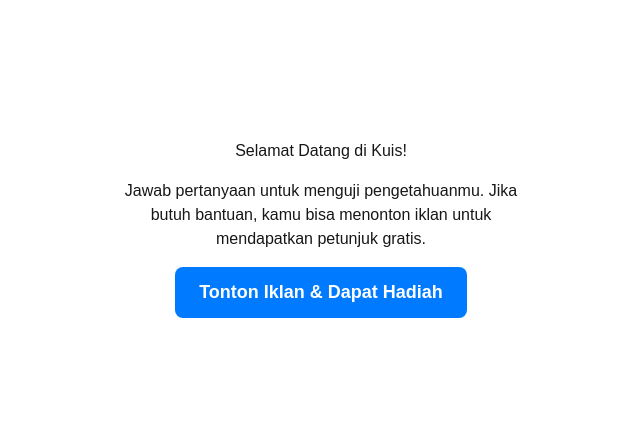
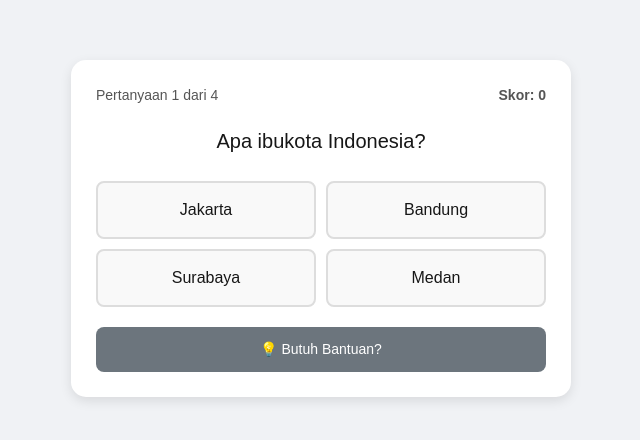
Before and after one commit to abdidigitaldotid/Kuiz, a Next.js app: page / in a window 1280 px wide. Shown: the part 172-612 px from the top of the page, without its empty margins (319-959 px from the left). Built offline with nearby package versions, Linux system fonts and the light colour scheme.

Commit message:
Integrate quiz logic with Monetag ads

```diff
--- a/app/page.tsx
+++ b/app/page.tsx
@@ -1,101 +1,184 @@
 // app/page.tsx
 
-"use client"; // Wajib ditambahkan untuk menggunakan hooks seperti useState dan useEffect
+"use client";
 
 import { useState, useEffect } from 'react';
 
-export default function HomePage() {
-  // State untuk melacak apakah iklan sedang dimuat, agar tombol tidak diklik berkali-kali
+// --- 1. DATA PERTANYAAN KUIS ---
+// Anda bisa menambah atau mengubah pertanyaan di sini
+const quizData = [
+  {
+    question: "Apa ibukota Indonesia?",
+    options: ["Jakarta", "Bandung", "Surabaya", "Medan"],
+    correctAnswer: "Jakarta",
+  },
+  {
+    question: "Siapakah presiden pertama Indonesia?",
+    options: ["Soeharto", "B.J. Habibie", "Soekarno", "Joko Widodo"],
+    correctAnswer: "Soekarno",
+  },
+  {
+    question: "Lagu kebangsaan Indonesia adalah...",
+    options: ["Garuda Pancasila", "Indonesia Raya", "Maju Tak Gentar", "Padamu Negeri"],
+    correctAnswer: "Indonesia Raya",
+  },
+  {
+    question: "Berapa hasil dari 5 x 10?",
+    options: ["40", "55", "60", "50"],
+    correctAnswer: "50",
+  },
+];
+
+export default function QuizPage() {
+  // --- 2. STATE MANAGEMENT KUIS ---
+  const [currentQuestionIndex, setCurrentQuestionIndex] = useState(0);
+  const [score, setScore] = useState(0);
+  const [selectedAnswer, setSelectedAnswer] = useState<string | null>(null);
+  const [showFeedback, setShowFeedback] = useState(false);
+  const [isQuizOver, setIsQuizOver] = useState(false);
   const [isAdLoading, setIsAdLoading] = useState(false);
 
-  // --- IKLAN 1: In-App Interstitial (Berjalan Otomatis) ---
-  useEffect(() => {
-    // Fungsi ini akan berjalan sekali saat halaman selesai dimuat
-    // Kita beri sedikit jeda agar SDK sempat termuat sepenuhnya
-    const timer = setTimeout(() => {
-      if (window.show_9867079) {
-        console.log("Memicu Iklan In-App Interstitial Otomatis...");
-        window.show_9867079({
-          type: 'inApp',
-          inAppSettings: {
-            frequency: 2,
-            capping: 0.1,
-            interval: 30,
-            timeout: 5,
-            everyPage: false,
-          },
-        });
-      }
-    }, 2000); // Jeda 2 detik sebelum iklan otomatis muncul
+  // --- 3. LOGIKA UTAMA KUIS ---
 
-    return () => clearTimeout(timer); // Membersihkan timer jika komponen di-unmount
-  }, []); // Array dependensi kosong memastikan ini hanya berjalan sekali
+  // Fungsi yang dijalankan saat user memilih jawaban
+  const handleAnswerClick = (answer: string) => {
+    if (showFeedback) return; // Jangan biarkan user menjawab lagi jika sudah dijawab
 
-  // --- IKLAN 2: Rewarded Interstitial (Dipicu oleh Klik Tombol) ---
+    setSelectedAnswer(answer);
+    setShowFeedback(true);
+
+    if (answer === quizData[currentQuestionIndex].correctAnswer) {
+      setScore(score + 10); // Tambah 10 poin jika benar
+    }
+  };
+
+  // Fungsi untuk lanjut ke pertanyaan berikutnya
+  const handleNextQuestion = () => {
+    setShowFeedback(false);
+    setSelectedAnswer(null);
+
+    if (currentQuestionIndex < quizData.length - 1) {
+      setCurrentQuestionIndex(currentQuestionIndex + 1);
+    } else {
+      setIsQuizOver(true); // Jika pertanyaan habis, kuis selesai
+    }
+  };
+
+  // Fungsi untuk mengulang kuis dari awal
+  const resetQuiz = () => {
+    setCurrentQuestionIndex(0);
+    setScore(0);
+    setSelectedAnswer(null);
+    setShowFeedback(false);
+    setIsQuizOver(false);
+  }
+
+  // --- 4. INTEGRASI IKLAN MONETAG ---
   const handleShowRewardedAd = () => {
-    if (isAdLoading) {
-      console.log("Iklan lain sedang diproses, mohon tunggu.");
-      return;
-    }
+    if (isAdLoading || showFeedback) return;
 
     if (window.show_9867079) {
-      console.log("Meminta Iklan Rewarded...");
       setIsAdLoading(true);
-
       window.show_9867079()
         .then(() => {
-          // Aksi yang dijalankan SETELAH pengguna menonton iklan
-          alert("Terima kasih sudah menonton! Anda mendapatkan 50 poin bonus!");
-          // Di sini Anda bisa menambahkan logika untuk memberi hadiah ke user
+          // INILAH HADIAHNYA: Setelah nonton iklan, jawaban yang benar akan ditandai
+          alert("Terima kasih! Jawaban yang benar telah ditandai.");
+          setSelectedAnswer(quizData[currentQuestionIndex].correctAnswer);
+          setShowFeedback(true); // Langsung tunjukkan feedback
         })
         .catch((error) => {
-          console.error("Terjadi error saat menampilkan iklan:", error);
+          console.error("Gagal menampilkan iklan:", error);
           alert("Oops, iklan gagal dimuat. Coba lagi nanti.");
         })
         .finally(() => {
-          // Pastikan state loading selalu kembali ke false setelah selesai
           setIsAdLoading(false);
         });
     } else {
-      alert("Fitur iklan belum siap, coba sesaat lagi.");
-      console.error("SDK Monetag belum termuat di window.");
+      alert("Fitur bantuan belum siap, coba sesaat lagi.");
     }
   };
 
+  // --- 5. TAMPILAN (RENDER UI) ---
+
+  // Tampilan saat kuis selesai
+  if (isQuizOver) {
+    return (
+      <main style={styles.container}>
+        <div style={styles.quizCard}>
+          <h1>Kuis Selesai!</h1>
+          <p style={styles.finalScore}>Skor Akhir Anda: {score}</p>
+          <button onClick={resetQuiz} style={styles.primaryButton}>
+            Main Lagi
+          </button>
+        </div>
+      </main>
+    );
+  }
+
+  // Tampilan utama saat kuis berjalan
+  const currentQuestion = quizData[currentQuestionIndex];
   return (
-    <main style={{
-      display: 'flex',
-      flexDirection: 'column',
-      alignItems: 'center',
-      justifyContent: 'center',
-      minHeight: '100vh',
-      padding: '20px',
-      fontFamily: 'sans-serif',
-      textAlign: 'center'
-    }}>
-      <h1>Selamat Datang di Kuis!</h1>
-      <p style={{ maxWidth: '400px', margin: '1rem 0' }}>
-        Jawab pertanyaan untuk menguji pengetahuanmu. Jika butuh bantuan,
-        kamu bisa menonton iklan untuk mendapatkan petunjuk gratis.
-      </p>
+    <main style={styles.container}>
+      <div style={styles.quizCard}>
+        <div style={styles.header}>
+          <span style={styles.questionCounter}>Pertanyaan {currentQuestionIndex + 1} dari {quizData.length}</span>
+          <span style={styles.score}>Skor: {score}</span>
+        </div>
 
-      <button
-        onClick={handleShowRewardedAd}
-        disabled={isAdLoading}
-        style={{
-          padding: '12px 24px',
-          fontSize: '18px',
-          fontWeight: 'bold',
-          cursor: isAdLoading ? 'not-allowed' : 'pointer',
-          backgroundColor: isAdLoading ? '#ccc' : '#007bff',
-          color: 'white',
-          border: 'none',
-          borderRadius: '8px',
-          transition: 'background-color 0.3s'
-        }}
-      >
-        {isAdLoading ? 'Memuat Iklan...' : 'Tonton Iklan & Dapat Hadiah'}
-      </button>
+        <h2 style={styles.questionText}>{currentQuestion.question}</h2>
+
+        <div style={styles.optionsGrid}>
+          {currentQuestion.options.map((option) => {
+            const isCorrect = option === currentQuestion.correctAnswer;
+            const isSelected = option === selectedAnswer;
+            let buttonStyle = styles.optionButton;
+            if (showFeedback && isCorrect) {
+              buttonStyle = {...buttonStyle, ...styles.correctAnswer};
+            } else if (showFeedback && isSelected && !isCorrect) {
+              buttonStyle = {...buttonStyle, ...styles.wrongAnswer};
+            }
+
+            return (
+              <button
+                key={option}
+                onClick={() => handleAnswerClick(option)}
+                style={buttonStyle}
+                disabled={showFeedback}
+              >
+                {option}
+              </button>
+            );
+          })}
+        </div>
+
+        {showFeedback ? (
+          <button onClick={handleNextQuestion} style={{...styles.primaryButton, marginTop: '20px'}}>
+            Lanjut
+          </button>
+        ) : (
+          <button onClick={handleShowRewardedAd} disabled={isAdLoading} style={{...styles.secondaryButton, marginTop: '20px'}}>
+            {isAdLoading ? 'Memuat...' : '💡 Butuh Bantuan?'}
+          </button>
+        )}
+      </div>
     </main>
   );
 }
+
+// --- 6. STYLING UNTUK TAMPILAN ---
+// Anda bisa memindahkan ini ke file CSS jika mau
+const styles: { [key: string]: React.CSSProperties } = {
+  container: { display: 'flex', alignItems: 'center', justifyContent: 'center', minHeight: '100vh', background: '#f0f2f5', fontFamily: 'sans-serif' },
+  quizCard: { background: 'white', padding: '25px', borderRadius: '15px', boxShadow: '0 4px 12px rgba(0,0,0,0.1)', width: '90%', maxWidth: '500px' },
+  header: { display: 'flex', justifyContent: 'space-between', marginBottom: '20px', fontSize: '14px', color: '#555' },
+  questionCounter: {},
+  score: { fontWeight: 'bold' },
+  questionText: { margin: '0 0 25px 0', fontSize: '20px', textAlign: 'center' },
+  optionsGrid: { display: 'grid', gridTemplateColumns: '1fr 1fr', gap: '10px' },
+  optionButton: { width: '100%', padding: '15px', fontSize: '16px', border: '2px solid #ddd', borderRadius: '8px', background: '#f9f9f9', cursor: 'pointer', transition: 'all 0.2s' },
+  primaryButton: { width: '100%', padding: '15px', fontSize: '18px', border: 'none', borderRadius: '8px', background: '#007bff', color: 'white', cursor: 'pointer', fontWeight: 'bold' },
+  secondaryButton: { width: '100%', padding: '12px', fontSize: '14px', border: 'none', borderRadius: '8px', background: '#6c757d', color: 'white', cursor: 'pointer' },
+  correctAnswer: { background: '#28a745', color: 'white', borderColor: '#28a745' },
+  wrongAnswer: { background: '#dc3545', color: 'white', borderColor: '#dc3545' },
+  finalScore: { fontSize: '24px', fontWeight: 'bold', margin: '20px 0' },
+};
```
